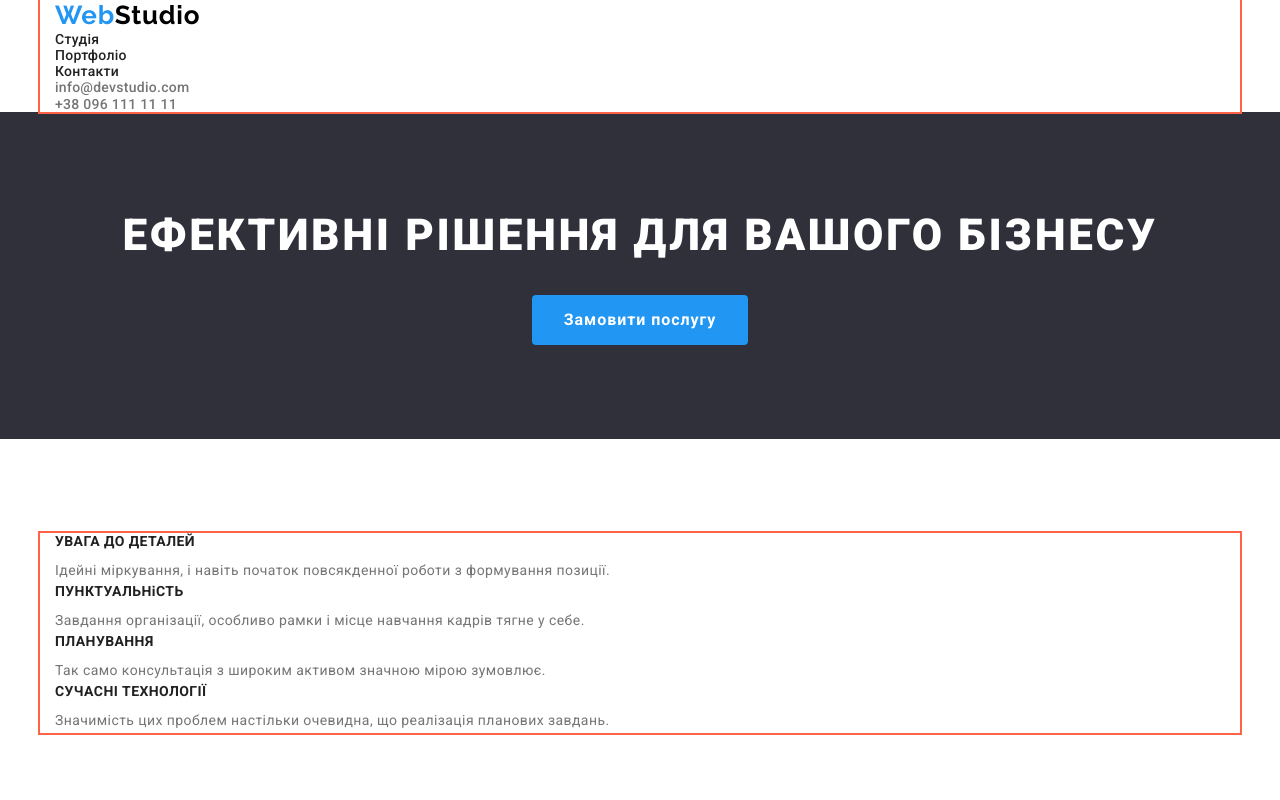
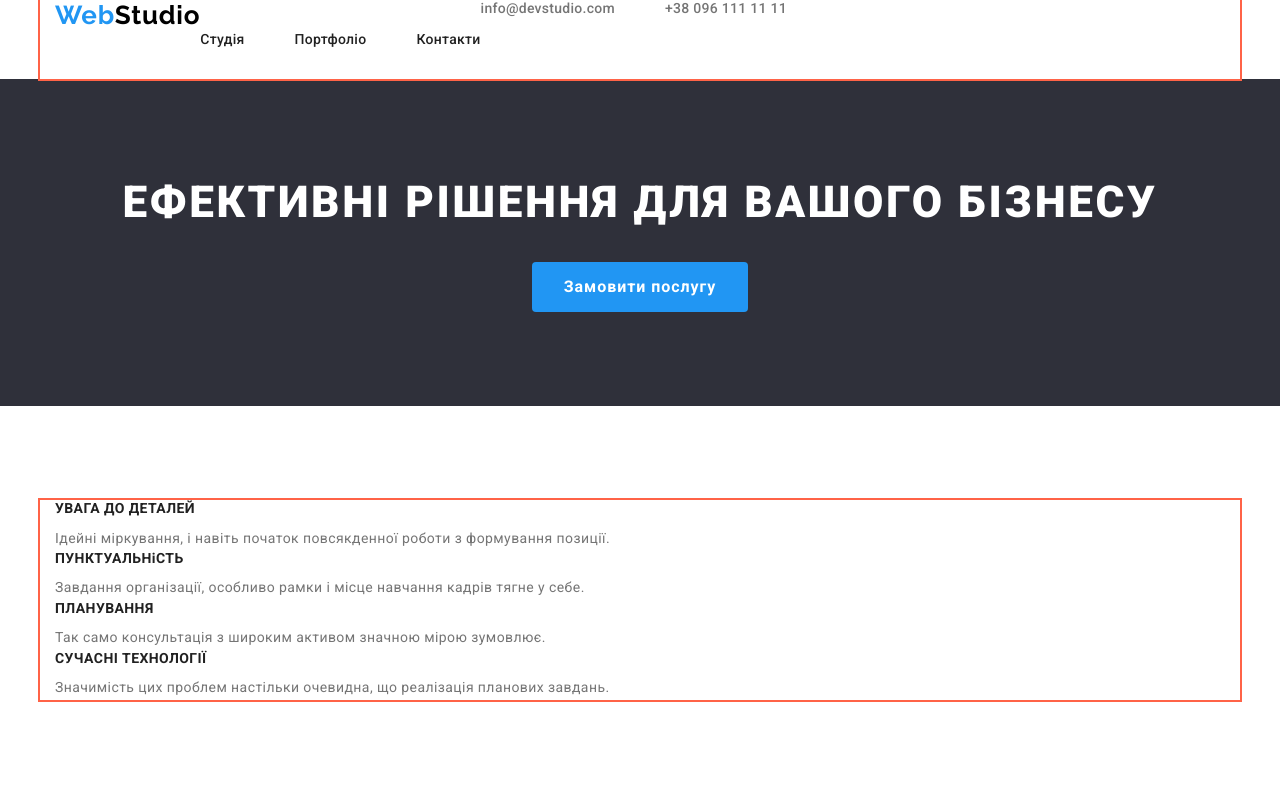
Before and after one commit to RuslanManoilo/goit-markup-hw-03, a plain HTML site: page index.html in a window 1280 px wide. Shown: the top 800 px of the page. Drawn offline with nearby package versions, Linux system fonts and the light colour scheme.

Commit message:
Початок Flexbox для Header
Розміщення елементів хедеру в один рядок

```diff
--- a/css/styles.css
+++ b/css/styles.css
@@ -47,6 +47,11 @@ ul {
 
 /*INDEX*/
 
+/*Main Nav*/
+.main-nav {
+    display: flex;
+}
+
 /*Style header*/
 /*Logo*/
 .logo {
@@ -64,25 +69,43 @@ ul {
 
 /*Navigation*/
 .nav-site {
+    display: flex;
+
     list-style: none;
     padding: 0;
 }
+
+.nav-site .item + .item {
+    margin-left: 50px;
+}
+
 .nav-site-link {
+    display: block;
+    padding-top: 31px;
+    padding-bottom: 32px;
+
     color: var(--primary-black-color);
     font-weight: 500;
     line-height: 1.15;
     letter-spacing: 0.02em;
     text-decoration: none;
 }
+
 .nav-site-link:hover,
 .nav-site-link:focus {
     color: var(--primary-blue-color);
 }
 
 .nav-cont {
+    display: flex;
     list-style: none;
     padding: 0;
 }
+
+.nav-cont .item + .item {
+    margin-left: 50px;
+}
+
 .nav-cont-link {
     color: var(--primary-text-color);
     font-weight: 500;
--- a/index.html
+++ b/index.html
@@ -16,29 +16,29 @@
 
     <!--Head-->
     <header>
-        <div class="container">
-            <nav>
+        <div class="container main-nav">
+            <nav class="main-nav">
                 <a href="/" class="logo">
                     <span class="logo-web">Web</span>Studio
                 </a>
 
                 <ul class="nav-site">
-                    <li>
+                    <li class="item">
                         <a class="nav-site-link" href="./index.html">Студія</a>
                     </li>
-                    <li>
+                    <li class="item">
                         <a class="nav-site-link" href="./portfolio.html">Портфоліо</a>
                     </li>
-                    <li>
+                    <li class="item">
                         <a class="nav-site-link" href="#">Контакти</a>
                     </li>
                 </ul>
             </nav>
             <ul class="nav-cont">
-                <li>
+                <li class="item">
                     <a class="nav-cont-link" href="mailto:info@devstudio.com">info@devstudio.com</a>
                 </li>
-                <li>
+                <li class="item">
                     <a class="nav-cont-link" href="tel:+380961111111">+38 096 111 11 11</a>
                 </li>
             </ul>
```
